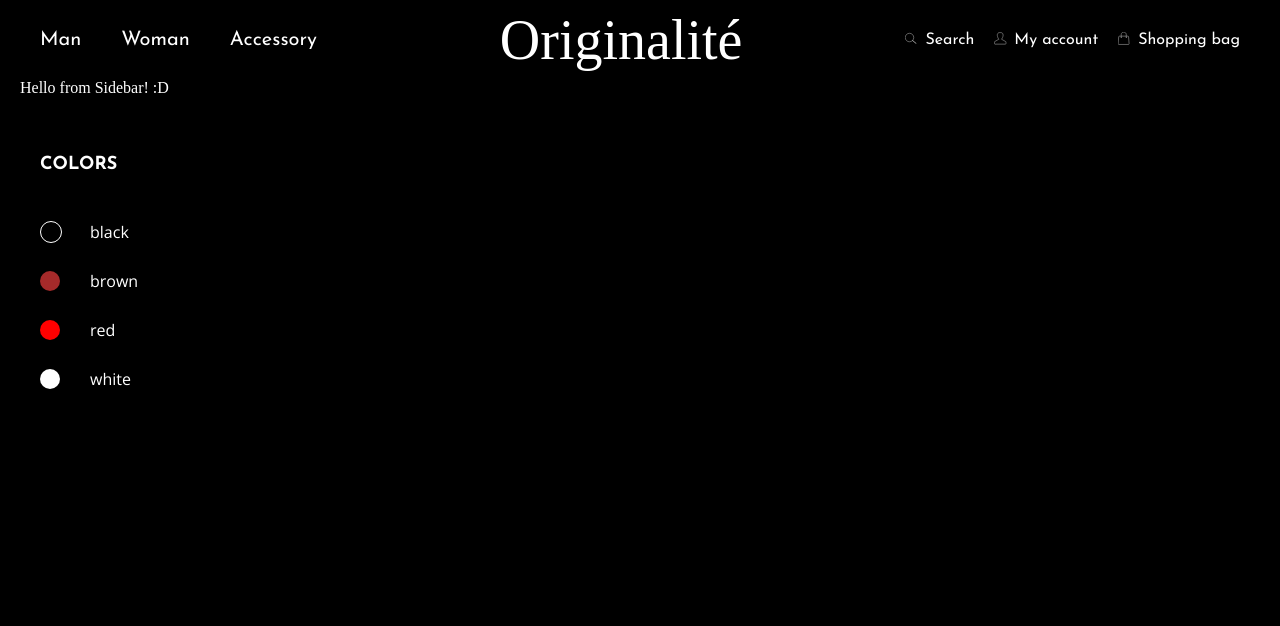
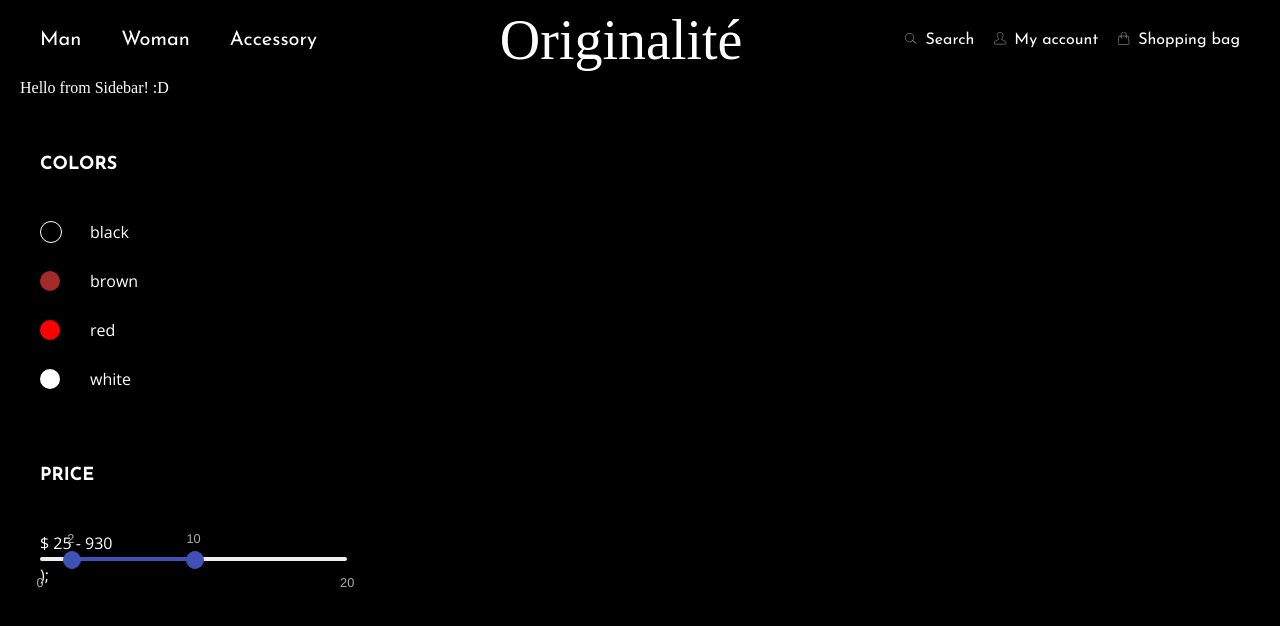
Before and after one commit to x23nd3d/pe23-24-final-front, a React (Create React App) app: page /shop in a window 1280 px wide. Shown: the top 626 px of the page. Built offline with nearby package versions, Linux system fonts and the light colour scheme; a web font is replaced by a local one.

Commit message:
Added dynamic color classes. Started to work on Price Range Component

```diff
--- a/src/components/Shop/Sidebar/ColorFilter/ColorFilter.jsx
+++ b/src/components/Shop/Sidebar/ColorFilter/ColorFilter.jsx
@@ -1,7 +1,7 @@
 import React from "react";
 import classNames from "classnames";
 import classes from "./ColorFilter.module.scss";
-import "./_colors.scss";
+// import "./_colors.scss";
 
 const colors = ["black", "brown", "red", "white"];
 
@@ -10,7 +10,7 @@ const ColorFilter = (props) => (
     <h3 className={classes.Title}>Colors</h3>
     <ul className={classes.Colors}>
       {colors.map((color) => (
-        <li key={color} className={classNames(classes.Color, color)}>
+        <li key={color} className={classNames(classes.Color, classes[color])}>
           {color}
         </li>
       ))}
--- a/src/components/Shop/Sidebar/ColorFilter/ColorFilter.module.scss
+++ b/src/components/Shop/Sidebar/ColorFilter/ColorFilter.module.scss
@@ -30,3 +30,20 @@
     content: "";
   }
 }
+
+.black:before {
+  border: 1px solid #fff;
+  background-color: #000;
+}
+
+.red:before {
+  background-color: red;
+}
+
+.brown:before {
+  background-color: brown;
+}
+
+.white:before {
+  background-color: white;
+}
--- a/src/components/Shop/Sidebar/PriceFilter/PriceFilter.jsx
+++ b/src/components/Shop/Sidebar/PriceFilter/PriceFilter.jsx
@@ -1,6 +1,44 @@
-import React from "react";
+import React, { useState } from "react";
+import InputRange from "react-input-range";
+import "react-input-range/lib/css/index.css";
 import classes from "./PriceFilter.module.scss";
 
-const PriceFilter = (props) => <div className={classes.PriceFilter}></div>;
+const PriceFilter = (props) => {
+  const [rangeValue, setRangeValue] = useState({
+    min: 2,
+    max: 10,
+  });
 
+  return (
+    <div className={classes.PriceFilter}>
+      <h3 className={classes.Title}>Price</h3>
+      <p className={classes.PriceRange}>$ 25 - 930</p>
+      <div className={classes.RangeBlock}>
+        <InputRange
+          maxValue={20}
+          minValue={0}
+          value={rangeValue}
+          onChange={(value) => setRangeValue(value)}
+        />
+        );
+        {/* <input
+          type="range"
+          min="1"
+          max="100"
+          value="0"
+          className="slider"
+          id="myRange"
+        />
+        <input
+          type="range"
+          min="1"
+          max="100"
+          value="100"
+          className="slider"
+          id="myRange"
+        /> */}
+      </div>
+    </div>
+  );
+};
 export default PriceFilter;
--- a/src/components/Shop/Sidebar/PriceFilter/PriceFilter.module.scss
+++ b/src/components/Shop/Sidebar/PriceFilter/PriceFilter.module.scss
@@ -1,3 +1,72 @@
 .PriceFilter {
+  color: #fff;
+  font-family: "Open Sans", sans-serif;
+  padding: 20px;
+  margin-top: 40px;
+}
 
+.Title {
+  text-transform: uppercase;
+  font-family: "Josefin Sans", sans-serif;
+  font-size: 18px;
+  font-weight: 700;
+  margin-bottom: 50px;
 }
+
+.RangeBlock {
+  position: relative;
+
+  input {
+    position: absolute;
+  }
+}
+
+input[type="range"] {
+  -webkit-appearance: none; /* Hides the slider so that custom slider can be made */
+  width: 100%; /* Specific width is required for Firefox. */
+  background: transparent; /* Otherwise white in Chrome */
+}
+
+input[type="range"]::-webkit-slider-thumb {
+  -webkit-appearance: none;
+}
+
+input[type="range"]:focus {
+  outline: none; /* Removes the blue border. You should probably do some kind of focus styling for accessibility reasons though. */
+}
+
+input[type="range"]::-ms-track {
+  width: 100%;
+  cursor: pointer;
+
+  /* Hides the slider so custom styles can be added */
+  background: transparent;
+  border-color: transparent;
+  color: transparent;
+}
+
+input[type="range"]::-webkit-slider-thumb {
+  -webkit-appearance: none;
+  //   border: 1px solid #000000;
+  height: 14px;
+  width: 4px;
+  border-radius: 1px;
+  background: #ffffff;
+  cursor: pointer;
+  margin-top: -6px; /* You need to specify a margin in Chrome, but in Firefox and IE it is automatic */
+  //   box-shadow: 1px 1px 1px #000000, 0px 0px 1px #0d0d0d; /* Add cool effects to your sliders! */
+}
+
+input[type="range"]::-webkit-slider-runnable-track {
+  width: 100%;
+  height: 2px;
+  cursor: pointer;
+  box-shadow: 1px 1px 1px #000000, 0px 0px 1px #0d0d0d;
+  background: #847a7a;
+  border-radius: 1.3px;
+  border: 0.2px solid #010101;
+}
+
+input[type="range"]:focus::-webkit-slider-runnable-track {
+  background: #367ebd;
+}
--- a/src/components/Shop/Sidebar/Sidebar.jsx
+++ b/src/components/Shop/Sidebar/Sidebar.jsx
@@ -1,11 +1,13 @@
 import React from "react";
 import ColorFilter from "./ColorFilter/ColorFilter";
+import PriceFilter from "./PriceFilter/PriceFilter";
 import classes from "./Sidebar.module.scss";
 
 const Sidebar = (props) => (
   <div className={classes.Sidebar}>
     <h1 style={{ color: "white" }}>Hello from Sidebar! :D</h1>
     <ColorFilter />
+    <PriceFilter />
   </div>
 );
 
```
